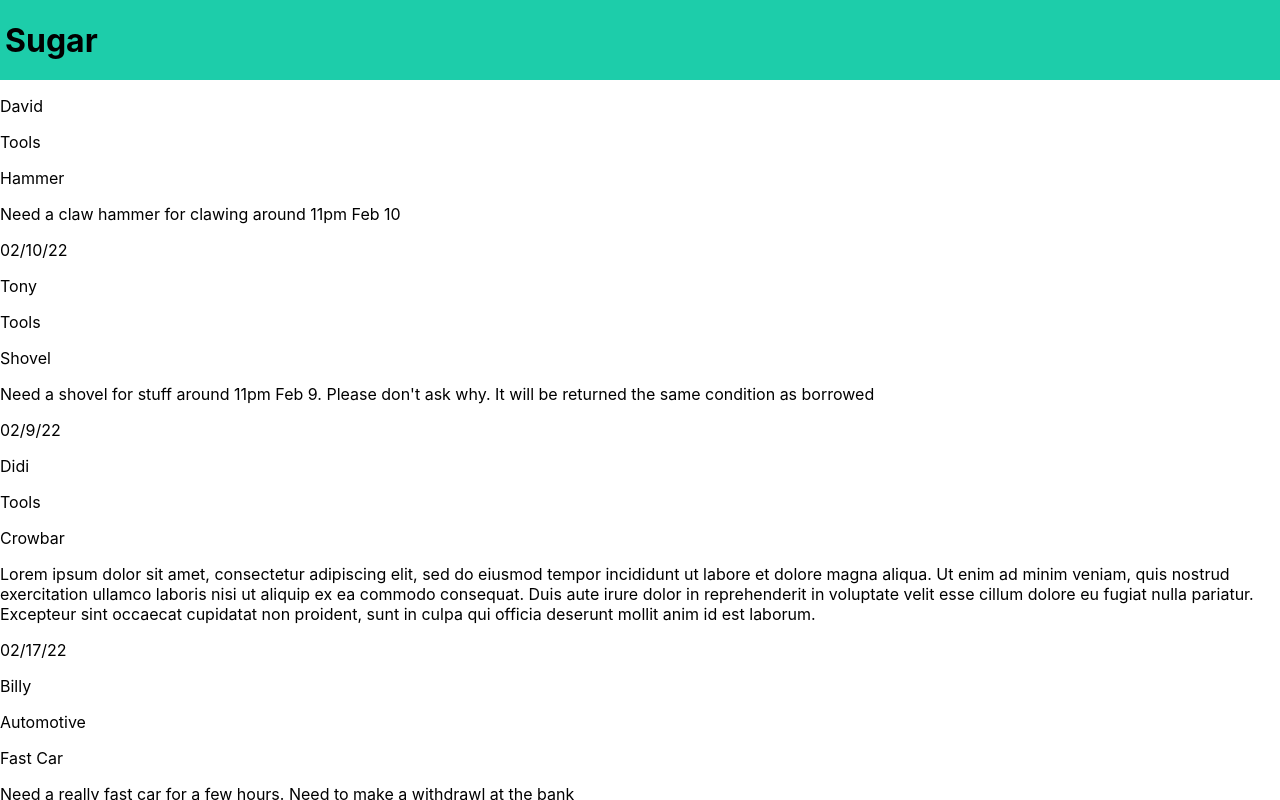
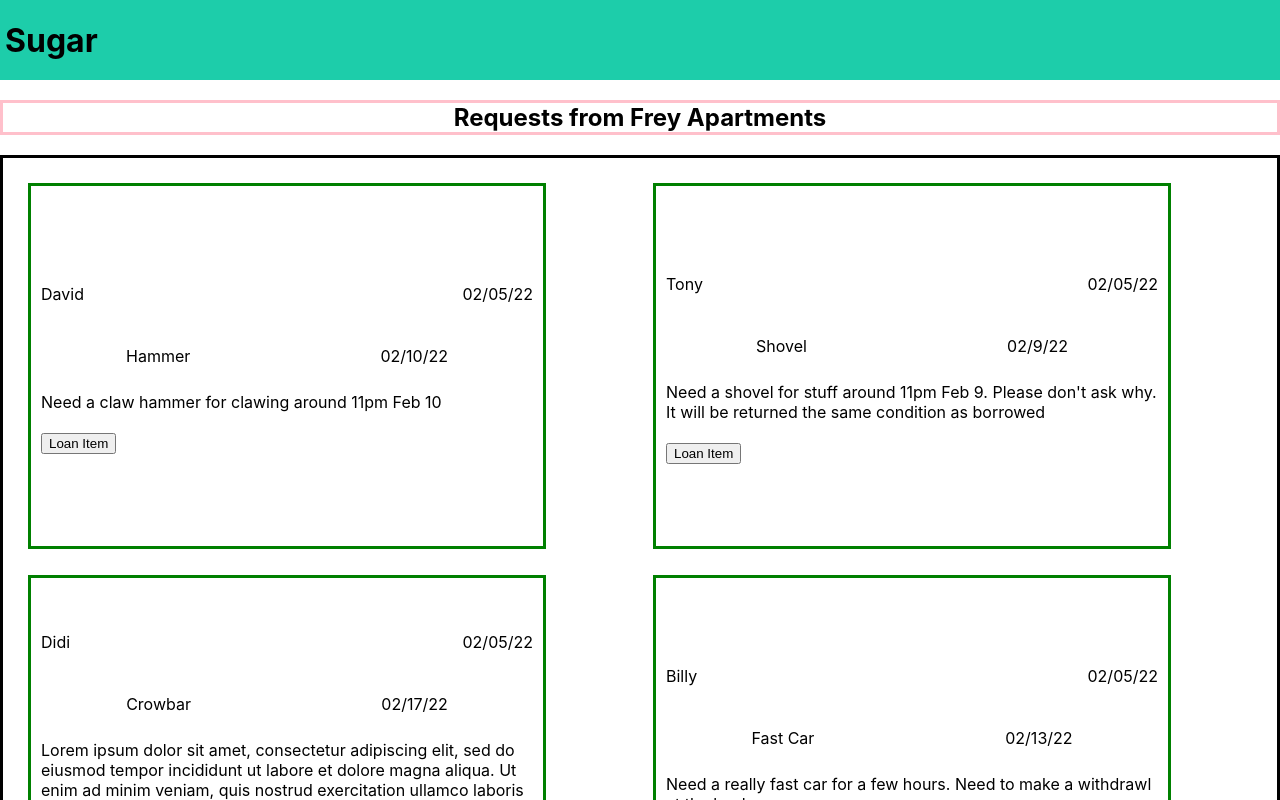
Before and after one commit to 2108-Sugar/Sugar_FE, a React (Create React App) app: page / in a window 1280 px wide. Shown: the top 800 px of the page. Built offline with nearby package versions, Linux system fonts and the light colour scheme.

Commit message:
Add grid styling to card container

```diff
--- a/src/Components/App/App.css
+++ b/src/Components/App/App.css
@@ -0,0 +1,5 @@
+.request-title {
+  border: 3px solid pink;
+  display: flex;
+  justify-content: center
+}
--- a/src/Components/App/App.js
+++ b/src/Components/App/App.js
@@ -2,7 +2,7 @@ import React, { Component } from 'react';
 import Header from '../Header/Header';
 import data from '../SampleData/sample-data';
 import DashboardCardContainer from '../DashboardCardContainer/DashboardCardContainer';
-
+import './App.css'
 
 class App extends Component {
   constructor() {
@@ -22,6 +22,7 @@ class App extends Component {
     return (
       <main className='App'>
         <Header />
+        <h2 className='request-title'>Requests from Frey Apartments</h2>
         <DashboardCardContainer requests={this.state.requests} />
       </main>
     )
--- a/src/Components/DashboardCard/DashboardCard.css
+++ b/src/Components/DashboardCard/DashboardCard.css
@@ -0,0 +1,48 @@
+.request-card {
+  border: 3px solid green;
+  display: flex;
+  justify-content: center;
+  flex-direction: column;
+  width: 30vw;
+  height: 40vh;
+  margin: 5px;
+  min-width: 320px;
+}
+
+.top-row {
+  display: flex;
+  justify-content: space-between;
+  margin: 10px;
+  margin-top: 0;
+}
+
+.second-row {
+  display: flex;
+  justify-content: space-around;
+
+}
+
+.request-details {
+  overflow-y: scroll;
+  max-width: 100%;
+  max-height: 30%;
+  margin: 10px;
+}
+
+.loan-button {
+ margin: 10px;
+}
+
+@media screen and (max-width: 1320px) {
+  .request-card {
+    width: 40vw;
+    height: 45vh;
+  }
+}
+
+@media screen and (max-width: 890px) {
+.request-card {
+  width: 45vw;
+  height: 45vh;
+  }
+}
--- a/src/Components/DashboardCard/DashboardCard.js
+++ b/src/Components/DashboardCard/DashboardCard.js
@@ -1,14 +1,21 @@
 import React from 'react';
 import './DashboardCard.css';
 
-const DashboardCard = ({ lenderName, category, itemName, requestDetails, borrowDate }) => {
+const DashboardCard = ({ lenderName, category, itemName, requestDetails, borrowDate, post_date }) => {
   return (
     <div className='request-card'>
-      <p>{lenderName}</p>
-      <p>{category}</p>
-      <p>{itemName}</p>
-      <p>{requestDetails}</p>
-      <p>{borrowDate}</p>
+      <div className='top-row'>
+        <p>{lenderName}</p>
+        <p>{post_date}</p>
+      </div>
+      <div className='second-row'>
+        <p>{itemName}</p>
+        <p>{borrowDate}</p>
+      </div>
+        <p className='request-details'>{requestDetails}</p>
+      <div className='loan-button'>
+        <button>Loan Item</button>
+      </div>
     </div>
     )
 }
--- a/src/Components/DashboardCardContainer/DashboardCardContainer.css
+++ b/src/Components/DashboardCardContainer/DashboardCardContainer.css
@@ -0,0 +1,20 @@
+.dashboard-container {
+  border: 3px solid black;
+  display: grid;
+  grid-template-columns: repeat(3, 1fr);
+  grid-gap: 1rem;
+  padding: 20px;
+  overflow: scroll;
+}
+
+@media screen and (max-width: 1320px) {
+  .dashboard-container {
+    grid-template-columns: repeat(2, 1fr);
+  }
+}
+
+@media screen and (max-width: 890px) {
+  .dashboard-container {
+    grid-template-columns: repeat(1, 1fr);
+  }
+}
--- a/src/Components/DashboardCardContainer/DashboardCardContainer.js
+++ b/src/Components/DashboardCardContainer/DashboardCardContainer.js
@@ -1,12 +1,15 @@
 import React from 'react';
 import DashboardCard from '../DashboardCard/DashboardCard';
+import './DashboardCardContainer.css'
 
 const DashboardCardContainer = ({requests}) => {
   console.log(requests)
   return (
-    requests.map(request => {
+    <div className='dashboard-container'>
+      {requests.map(request => {
         return (
           <DashboardCard
+            post_date={request.post_date}
             lenderName={request.lender_name}
             category={request.category}
             itemName={request.item_name}
@@ -14,7 +17,8 @@ const DashboardCardContainer = ({requests}) => {
             borrowDate={request.borrow_date}
             />
         )
-    })
+      })}
+    </div>
   )
 }
 
```
Lines whose indentation alone changed are shown as unchanged.
